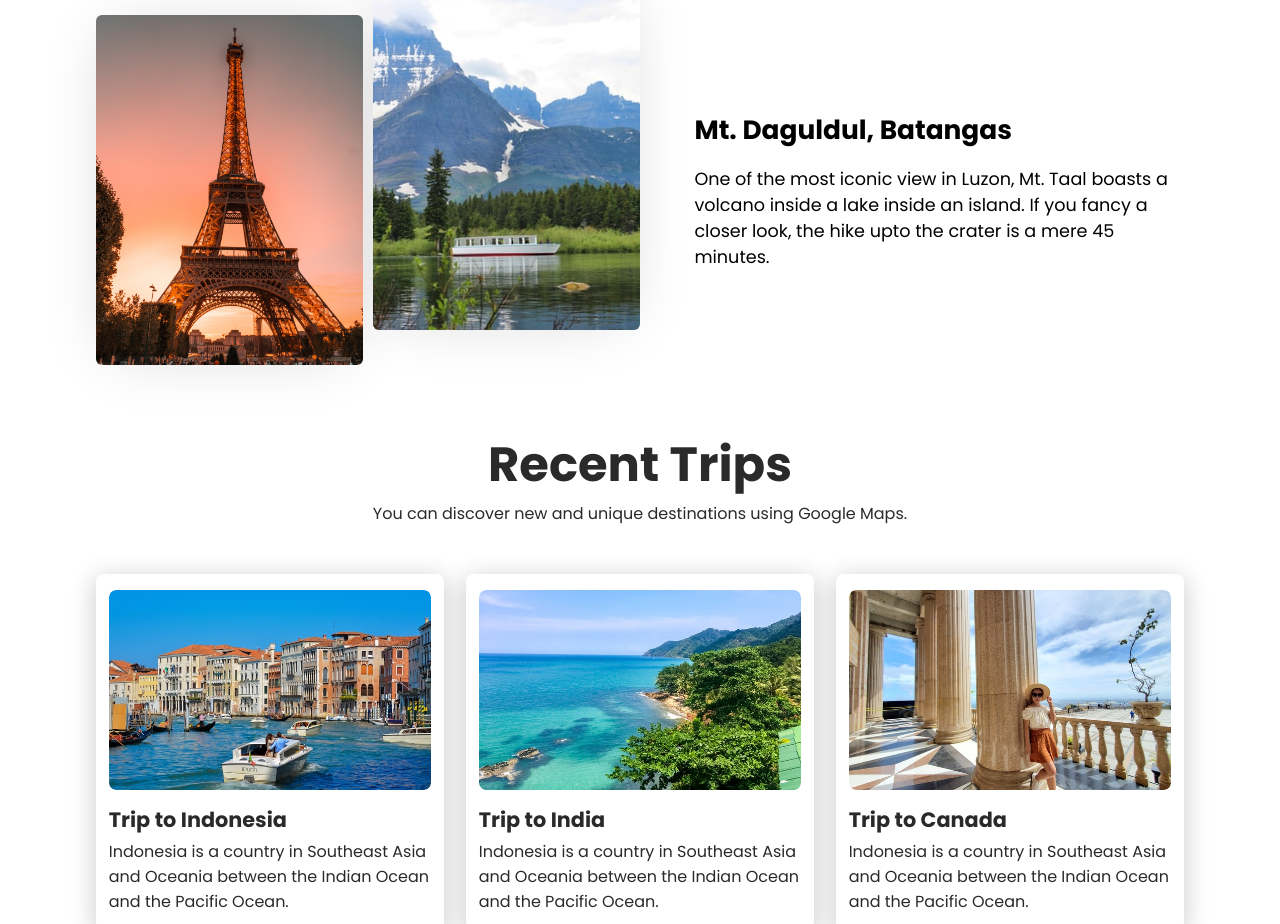
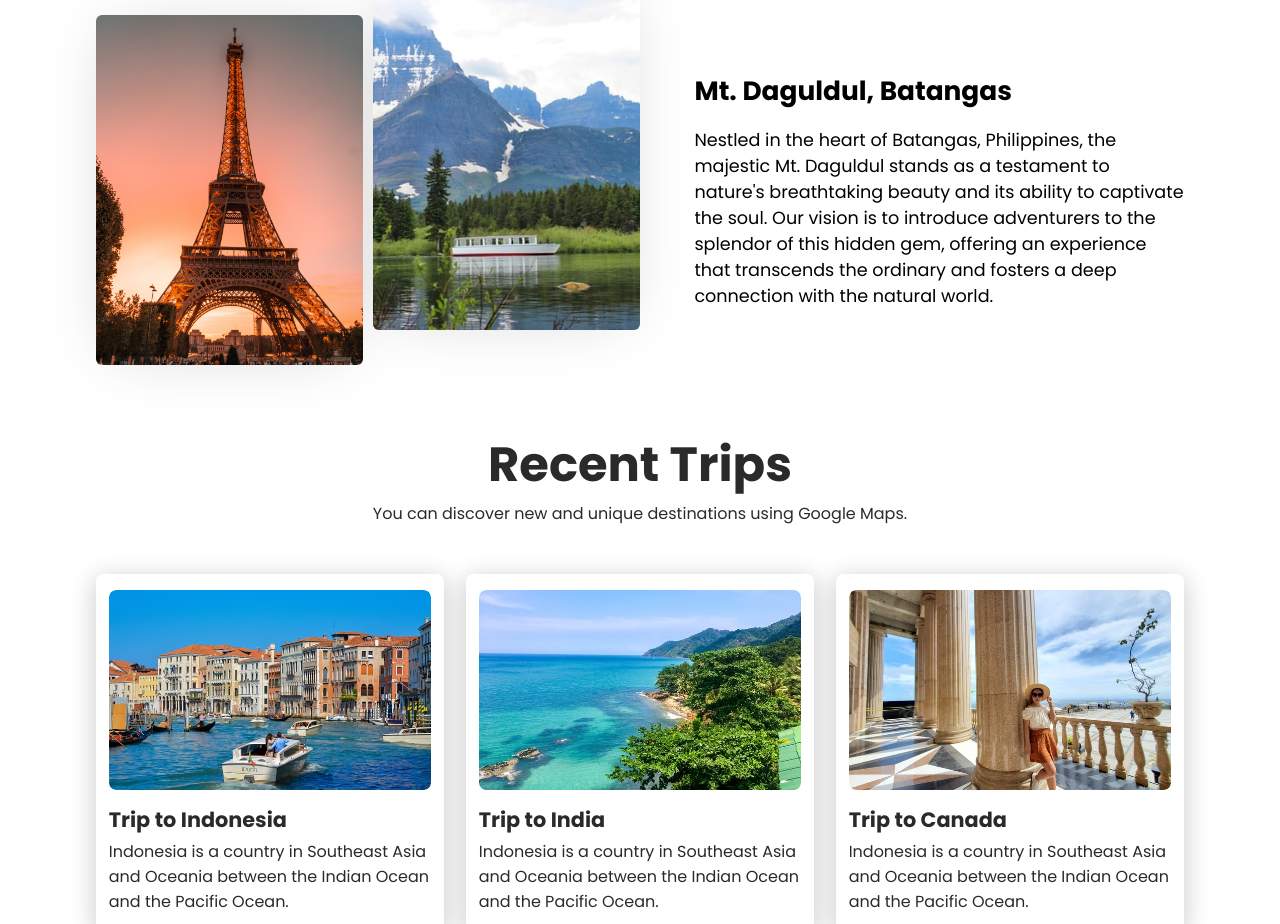
Before and after one commit to IshaanChhabra/Travel_Website, a React (Create React App) app: page / in a window 1280 px wide. Shown: the part 1440-2364 px from the top of the page. Built offline with nearby package versions, Linux system fonts and the light colour scheme.

Commit message:
Update Destination.js

```diff
--- a/src/components/Destination.js
+++ b/src/components/Destination.js
@@ -21,9 +21,7 @@ const Destination = () => {
       <DestinationData
         className="first-des-reverse"
         heading="Mt. Daguldul, Batangas"
-        text="One of the most iconic view in Luzon, Mt. Taal boasts a volcano
-      inside a lake inside an island. If you fancy a closer look, the hike
-      upto the crater is a mere 45 minutes."
+        text="Nestled in the heart of Batangas, Philippines, the majestic Mt. Daguldul stands as a testament to nature's breathtaking beauty and its ability to captivate the soul. Our vision is to introduce adventurers to the splendor of this hidden gem, offering an experience that transcends the ordinary and fosters a deep connection with the natural world."
         img1={Mountain3}
         img2={Mountain4}
       />
```
